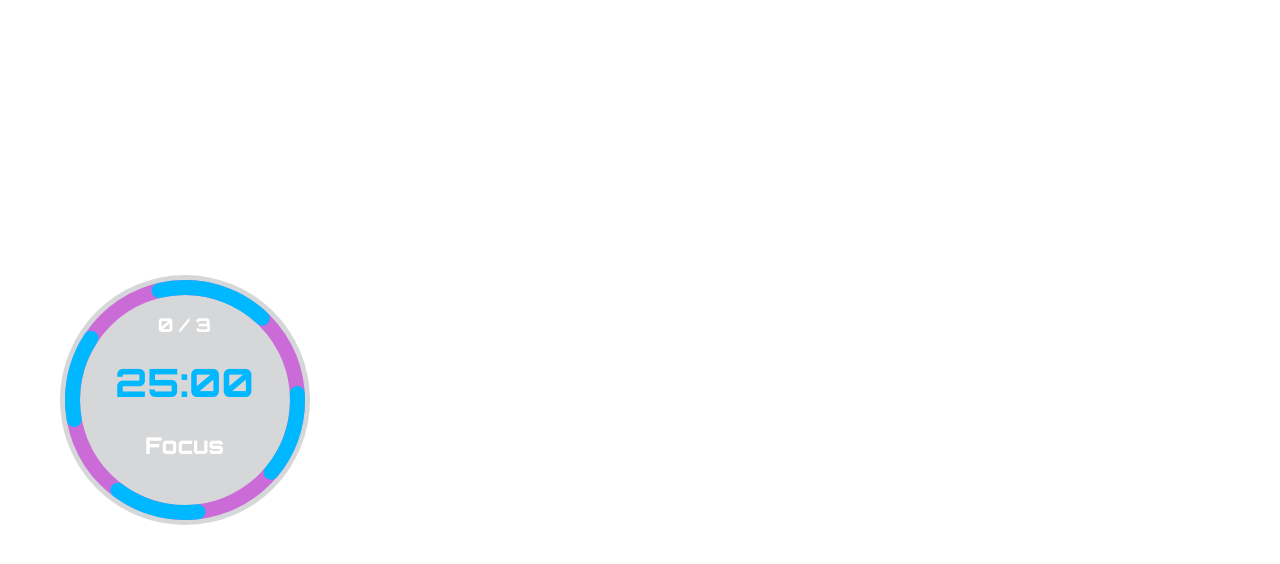
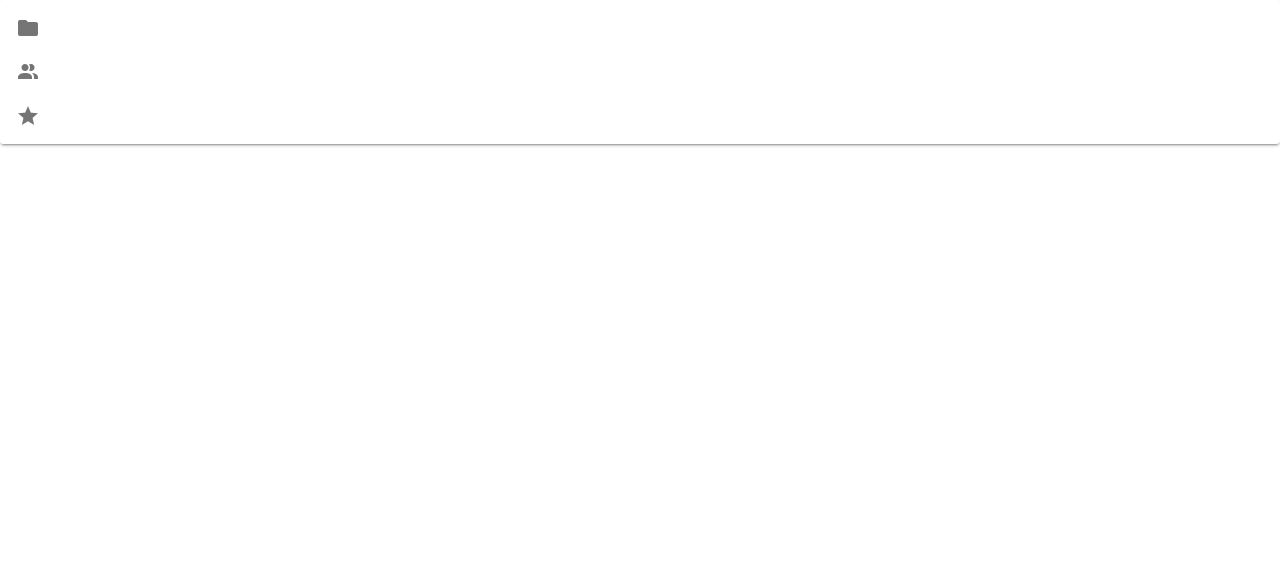
Before and after one commit to PilarCha/Vue-Pomodoro, a Vue app: page / in a window 1280 px wide. Shown: the top 564 px of the page. Built offline with nearby package versions, Linux system fonts and the light colour scheme.

Commit message:
beginning of picktime component coding

```diff
--- a/src/assets/styles/pickTime.css
+++ b/src/assets/styles/pickTime.css
@@ -1,49 +1,11 @@
-.overlay {
-  height: 100%;
-  width: 0;
-  position: fixed;
-  z-index: 1;
-  top: 0;
-  left: 0;
-  background-color: rgb(0,0,0);
-  background-color: rgba(0,0,0, 0.9);
-  overflow-x: hidden;
-  transition: 0.5s;
+#app {
+  font-family: 'Orbitron', sans-serif;
 }
 
-.overlay-content {
-  position: relative;
-  top: 25%;
-  width: 100%;
-  text-align: center;
-  margin-top: 30px;
+body {
+  font-family: 'Orbitron', sans-serif;
+  display: grid;
+  height: 100vh;
+  place-items: center;
+  overflow-y: hidden;
 }
-
-.overlay a {
-  padding: 8px;
-  text-decoration: none;
-  font-size: 36px;
-  color: #818181;
-  display: block;
-  transition: 0.3s;
-}
-
-.overlay a:hover, .overlay a:focus {
-  color: #f1f1f1;
-}
-
-.overlay .closebtn {
-  position: absolute;
-  top: 20px;
-  right: 45px;
-  font-size: 60px;
-}
-
-@media screen and (max-height: 450px) {
-  .overlay a {font-size: 20px}
-  .overlay .closebtn {
-  font-size: 40px;
-  top: 15px;
-  right: 35px;
-  }
-}
--- a/src/components/PickTime.vue
+++ b/src/components/PickTime.vue
@@ -1,33 +1,42 @@
 <template>
-  <div id="myNav" class="overlay">
-    <a href="javascript:void(0)" class="closebtn" onclick="closeNav()">&times;</a>
-    <div class="overlay-content">
-      <a href="#">About</a>
-      <a href="#">Services</a>
-      <a href="#">Clients</a>
-      <a href="#">Contact</a>
-    </div>
-    <h2>Fullscreen Overlay Nav Example</h2>
-    <p>Click on the element below to open the fullscreen overlay navigation menu.</p>
-    <p>In this example, the navigation menu will slide in, from left to right:</p>
-    <span style="font-size:30px;cursor:pointer" onclick="openNav()">&#9776; open</span>
+  <div class="ma-12 pa-12">
+    <v-card>
+      <v-navigation-drawer
+        floating
+        permanent
+        expand-on-hover
+      >
+
+        <v-list
+          nav
+          dense
+        >
+          <v-list-item link>
+            <v-list-item-icon>
+              <v-icon>mdi-folder</v-icon>
+            </v-list-item-icon>
+            <v-list-item-title>My Files</v-list-item-title>
+          </v-list-item>
+          <v-list-item link>
+            <v-list-item-icon>
+              <v-icon>mdi-account-multiple</v-icon>
+            </v-list-item-icon>
+            <v-list-item-title>Shared with me</v-list-item-title>
+          </v-list-item>
+          <v-list-item link>
+            <v-list-item-icon>
+              <v-icon>mdi-star</v-icon>
+            </v-list-item-icon>
+            <v-list-item-title>Starred</v-list-item-title>
+          </v-list-item>
+        </v-list>
+      </v-navigation-drawer>
+    </v-card>
   </div>
 </template>
+<script>
+  export default {
 
-<script>
+  }
 
-export default {
-  methods: {
-    openNav() {
-      document.getElementById("myNav").style.width = "100%";
-    },
-
-    closeNav() {
-      document.getElementById("myNav").style.width = "0%";
-    }
-  }
-}
 </script>
-
-<style src="@/assets/styles/pickTime.css">
-</style>
--- a/src/router/index.js
+++ b/src/router/index.js
@@ -1,21 +1,21 @@
 import Vue from 'vue'
 import VueRouter from 'vue-router'
-import Timer from '../views/Timer.vue'
-// import PickTime from '../components/PickTime.vue'
+// import Timer from '../views/Timer.vue'
+import PickTime from '../components/PickTime.vue'
 
 Vue.use(VueRouter);
 
 const routes = [
+  // {
+  //   path: '/',
+  //   name: 'Timer',
+  //   component: Timer
+  // },
   {
     path: '/',
-    name: 'Timer',
-    component: Timer
+    name: 'PickTIme',
+    component: PickTime
   },
-  // {
-  //   path: '/',
-  //   name: 'PickTIme',
-  //   component: PickTime
-  // },
   // {
   //   path: '/about',
   //   name: 'About',
--- a/src/views/Timer.vue
+++ b/src/views/Timer.vue
@@ -45,10 +45,12 @@
 </template>
 <script>
 const sound = require("@/assets/moshi.mp3");
+import PickTime from './components/PickTime.vue'
 import {mapGetters} from 'vuex';
 import {mapActions} from 'vuex';
 export default {
   components: {
+    PickTime
   },
   data() {
     return {
```
